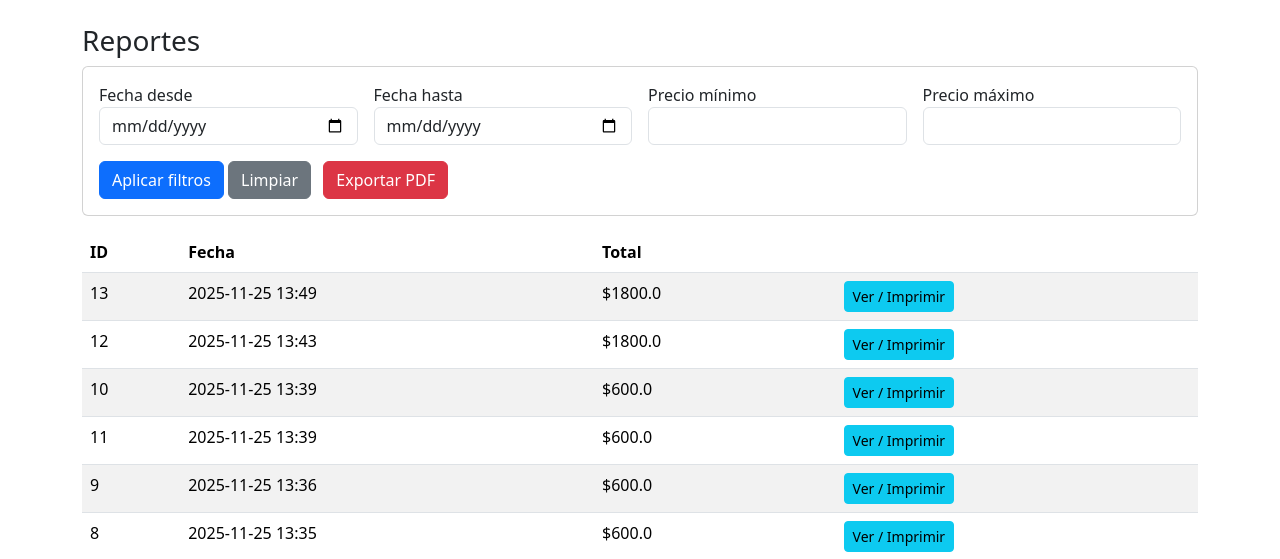
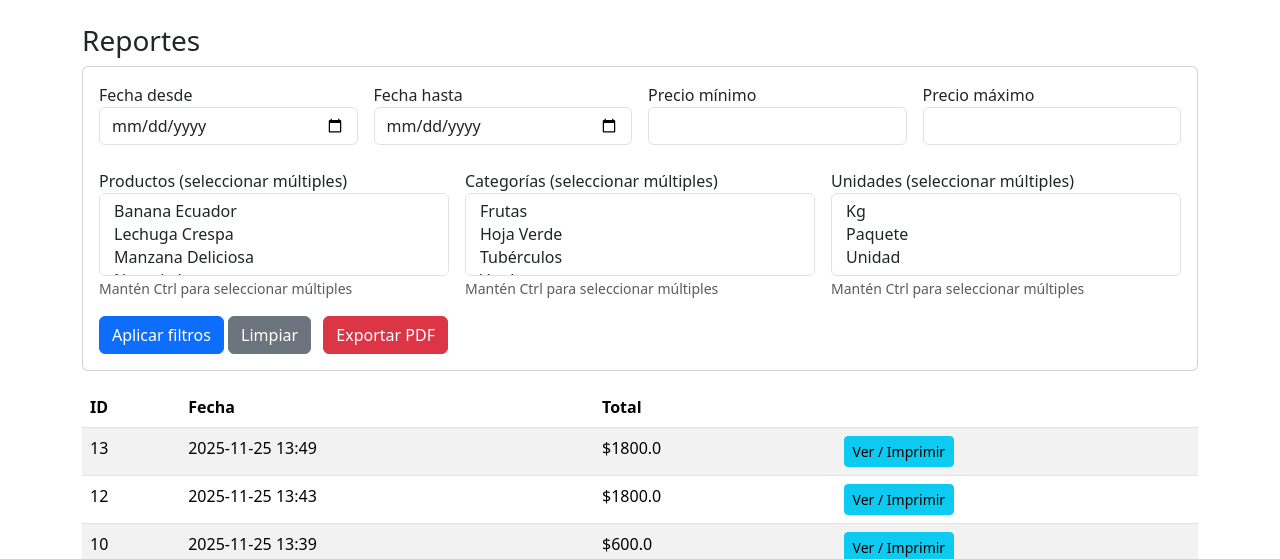
Before and after one commit to Ivo-Juric/Verduleria, a Flask app: page /reportes/ in a window 1280 px wide. Shown: the part 56-615 px from the top of the page. Run offline with Flask 3, Linux system fonts and the light colour scheme; a user stored in the database is signed in; data comes from the database, SQL or seed files in the repository; both versions use the stored data as it was after the commit.

Commit message:
Agregar filtros por productos, categorías y unidades en reportes

```diff
--- a/app/templates/reportes/reportes.html
+++ b/app/templates/reportes/reportes.html
@@ -20,6 +20,36 @@
         <div class="col-md-3">
             <label>Precio máximo</label>
             <input type="number" step="0.01" name="precio_max" value="{{ filtros.precio_max or '' }}" class="form-control">
+        </div>
+    </div>
+
+    <div class="row g-3 mt-2">
+        <div class="col-md-4">
+            <label>Productos (seleccionar múltiples)</label>
+            <select name="producto" multiple class="form-control" size="3">
+                {% for p in productos %}
+                <option value="{{ p.id }}" {% if p.id|string in filtros.prod_ids %}selected{% endif %}>{{ p.nombre }}</option>
+                {% endfor %}
+            </select>
+            <small class="text-muted">Mantén Ctrl para seleccionar múltiples</small>
+        </div>
+        <div class="col-md-4">
+            <label>Categorías (seleccionar múltiples)</label>
+            <select name="categoria" multiple class="form-control" size="3">
+                {% for c in categorias %}
+                <option value="{{ c.id }}" {% if c.id|string in filtros.cat_ids %}selected{% endif %}>{{ c.nombre }}</option>
+                {% endfor %}
+            </select>
+            <small class="text-muted">Mantén Ctrl para seleccionar múltiples</small>
+        </div>
+        <div class="col-md-4">
+            <label>Unidades (seleccionar múltiples)</label>
+            <select name="unidad" multiple class="form-control" size="3">
+                {% for u in unidades %}
+                <option value="{{ u.id }}" {% if u.id|string in filtros.uni_ids %}selected{% endif %}>{{ u.nombre }}</option>
+                {% endfor %}
+            </select>
+            <small class="text-muted">Mantén Ctrl para seleccionar múltiples</small>
         </div>
     </div>
 
```
Also changed, not shown: app/routes/ofertas.py (line endings or trailing spaces), app/templates/ofertas/editar.html (line endings or trailing spaces), app/templates/ofertas/index.html (line endings or trailing spaces), app/templates/ofertas/nueva.html (line endings or trailing spaces), database.db.
